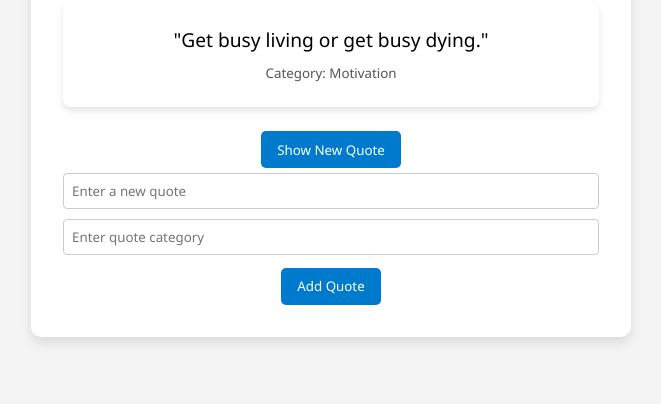
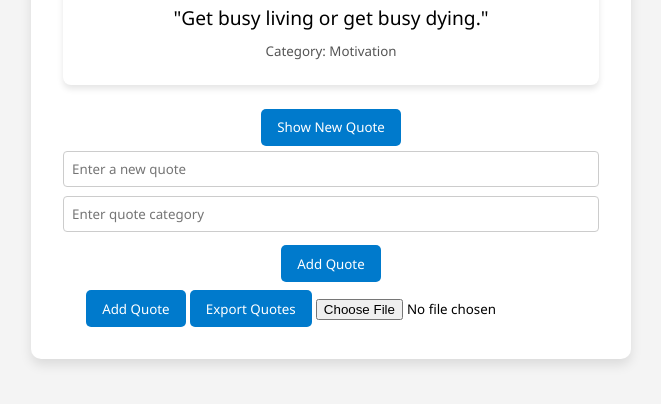
Before and after one commit to edunwant42/alx_fe_javascript, a plain HTML site: page dom-manipulation/index.html in a window 1280 px wide. Shown: the part 280-684 px from the top of the page, without its empty margins (309-970 px from the left). Drawn offline with Linux system fonts and the light colour scheme.

Commit message:
Update index.html: Add import file input and export button for JSON handling

```diff
--- a/dom-manipulation/index.html
+++ b/dom-manipulation/index.html
@@ -5,6 +5,12 @@
   <meta name="viewport" content="width=device-width, initial-scale=1.0"/>
   <title>Dynamic Quote Generator</title>
   <link rel="stylesheet" href="styles.css">
+  <!-- Font Awesome CDN -->
+  <link
+    rel="stylesheet"
+    href="https://cdnjs.cloudflare.com/ajax/libs/font-awesome/6.5.0/css/all.min.css"
+  />
+
 </head>
 <body>
   <div class="container">
@@ -13,8 +19,15 @@
     <div id="quoteDisplay"></div>
     <button id="newQuote">Show New Quote</button>
 
-    <!-- Dynamic form will be injected here -->
+    <!-- Quote input form -->
     <div id="formContainer"></div>
+
+    <!-- Actions: Add, Export, Import -->
+    <div class="quote-actions">
+      <button id="addQuoteBtn">Add Quote</button>
+      <button onclick="exportToJson()">Export Quotes</button>
+      <input type="file" id="importFile" accept=".json" onchange="importFromJsonFile(event)" />
+    </div>
   </div>
 
   <script src="script.js"></script>
```
